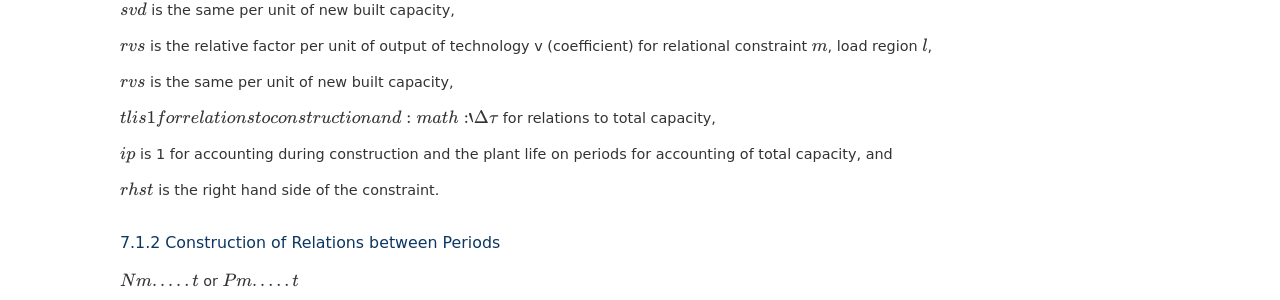
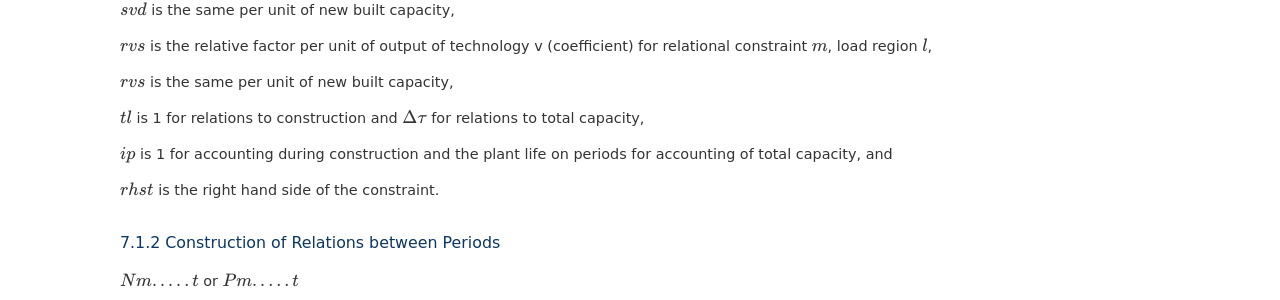
Before and after one commit to yiyi1991/message-ix-models, a Sphinx documentation site: the page built from doc/global/source/message_globiom/annex/message/user-defined_relations.rst, in a window 1280 px wide. Shown: the part 984-1284 px from the top of the page. Built offline with Sphinx 7.4.7, drawn with Linux system fonts in a browser that asks for light colours; pages that are not in the unit, such as notebooks, are missing from menus.

Commit message:
Update user-defined_relations.rst

```diff
--- a/doc/global/source/message_globiom/annex/message/user-defined_relations.rst
+++ b/doc/global/source/message_globiom/annex/message/user-defined_relations.rst
@@ -40,7 +40,7 @@ where
 
 :math:`rvs`        	is the same per unit of new built capacity,
 
-:math:`tl	          is 1 for relations to construction and :math:`∆τ` for relations to total capacity,
+:math:`tl`          is 1 for relations to construction and :math:`∆τ` for relations to total capacity,
 
 :math:`ip`         	is 1 for accounting during construction and the plant life on periods for accounting of total capacity, and
 
```
